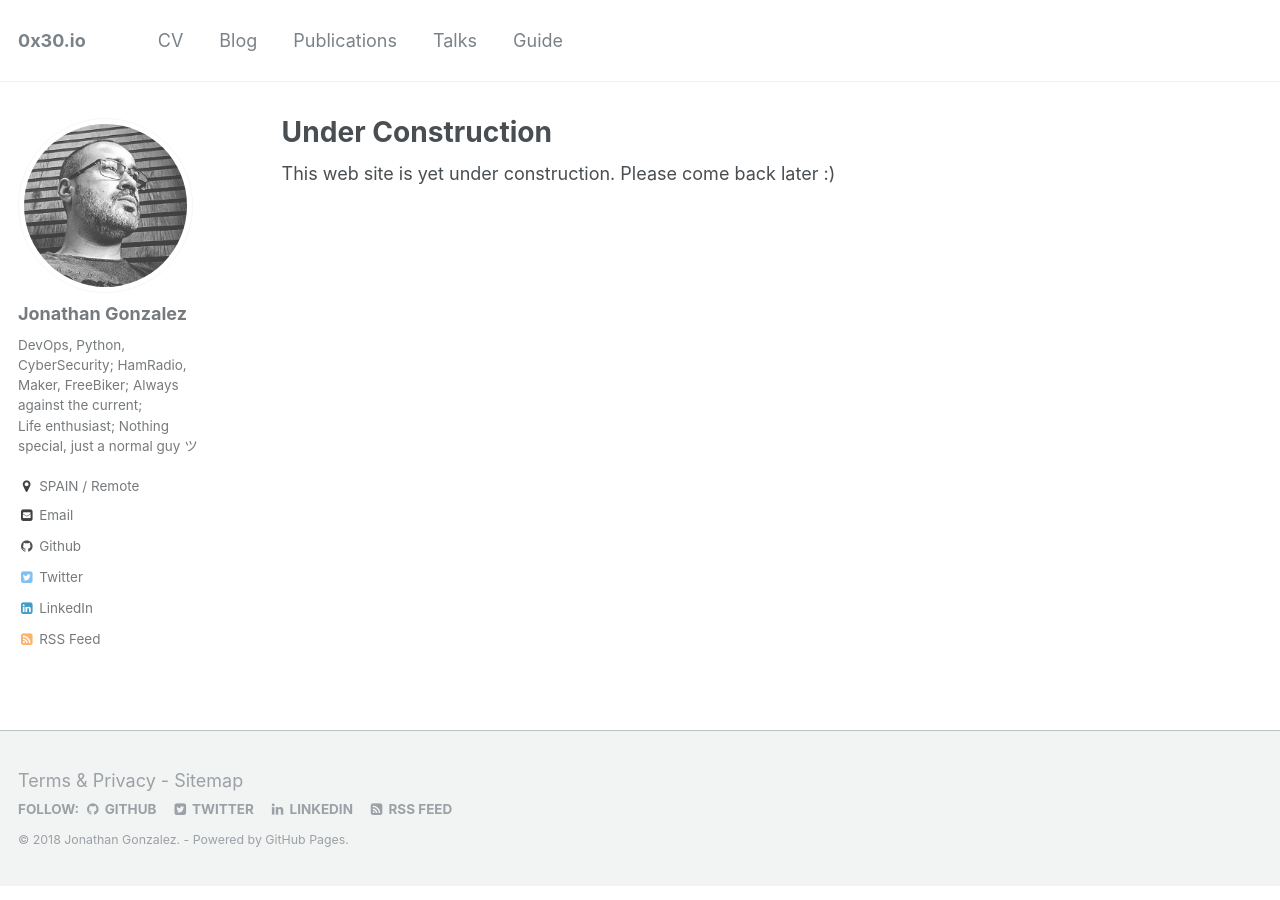
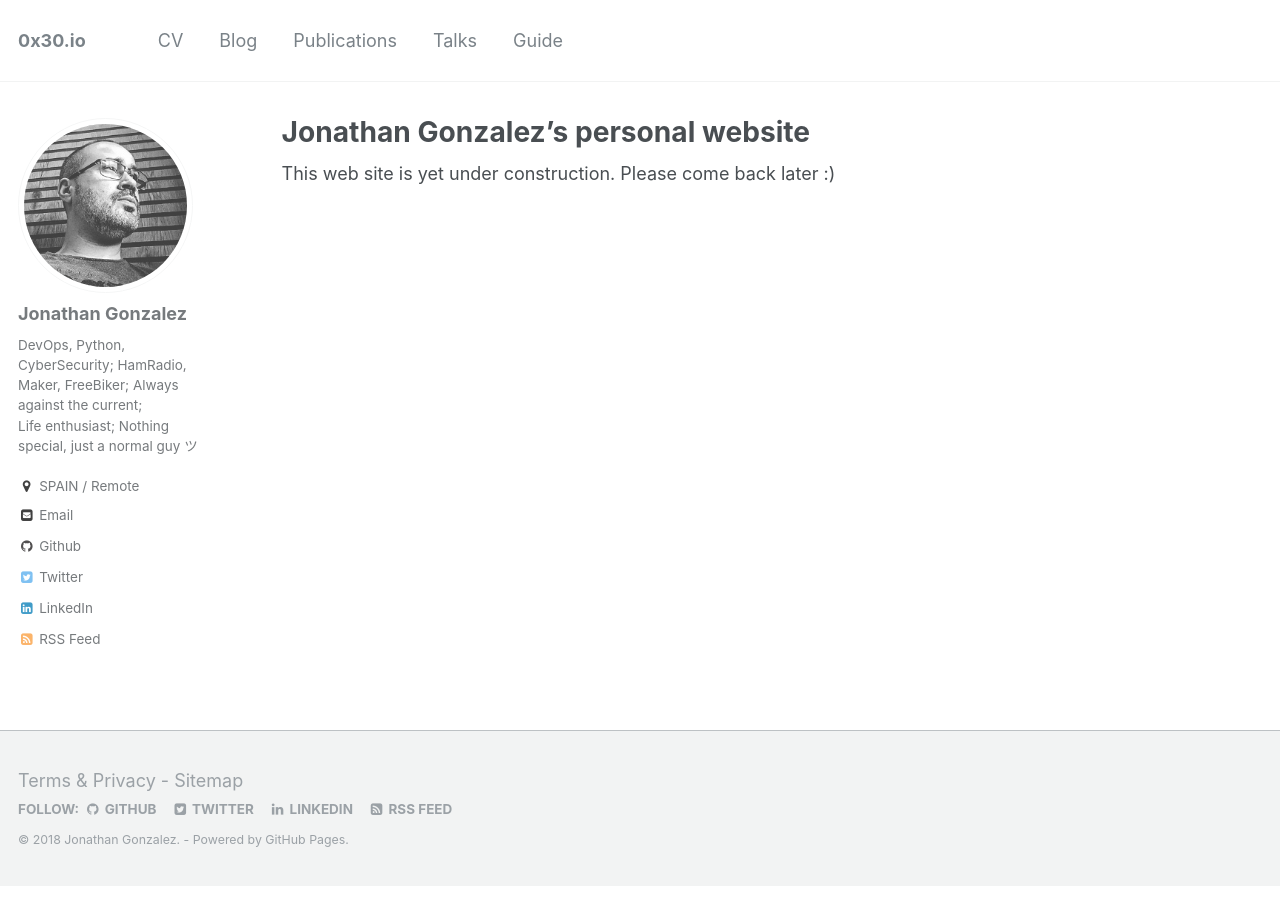
Before and after one commit to ea1het/0x30.io, a Jekyll site: the page built from _pages/about.md, in a window 1280 px wide. Built offline with Jekyll 4.4.1, drawn with Linux system fonts in a browser that asks for light colours.

Commit message:
testing home title texts

```diff
--- a/_pages/about.md
+++ b/_pages/about.md
@@ -1,6 +1,6 @@
 ---
 permalink: /
-title: "Under Construction"
+title: "Jonathan Gonzalez's personal website"
 excerpt: "About me"
 author_profile: true
 redirect_from:
```
